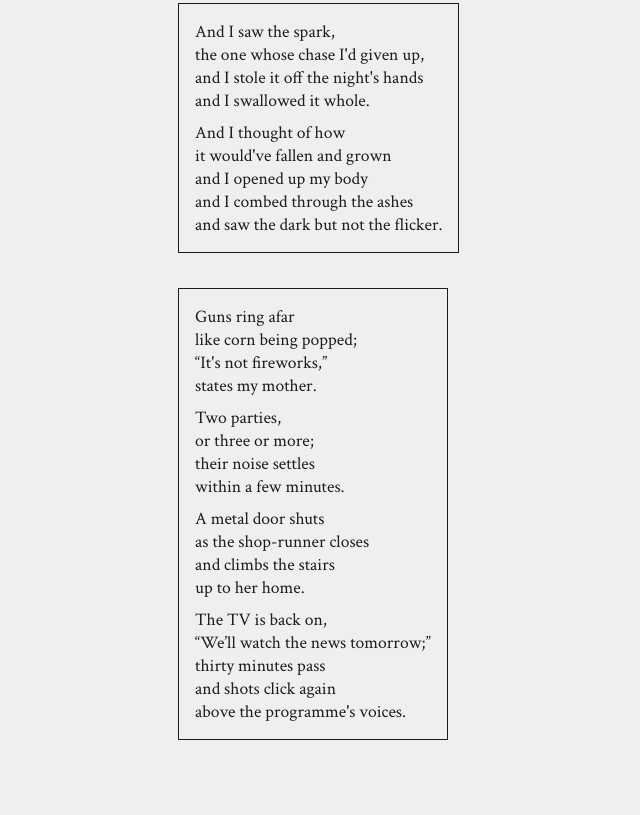
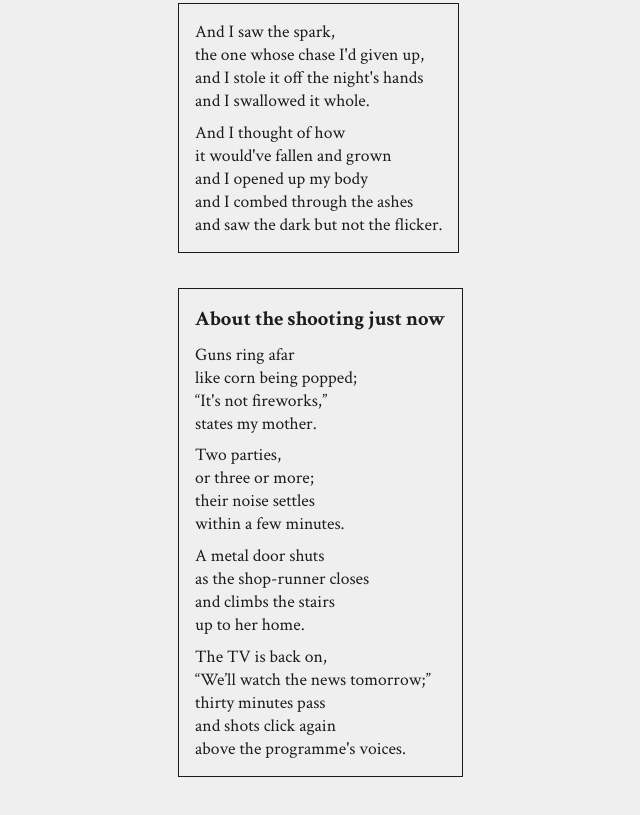
Before and after one commit to hs7t/website, a plain HTML site: page poetry/index.html in a window 1280 px wide. Shown: the part 1262-2077 px from the top of the page, without its empty margins (18-658 px from the left). Drawn offline with Linux system fonts and the light colour scheme; a web font is replaced by a local one.

Commit message:
fix missing title

```diff
--- a/poetry/index.html
+++ b/poetry/index.html
@@ -95,6 +95,7 @@
         </figure>
 
         <figure class="poem-figure" id="the-shooting">
+          <h3>About the shooting just now</h3>
           <p>
             Guns ring afar<br>
             like corn being popped;<br>
```
